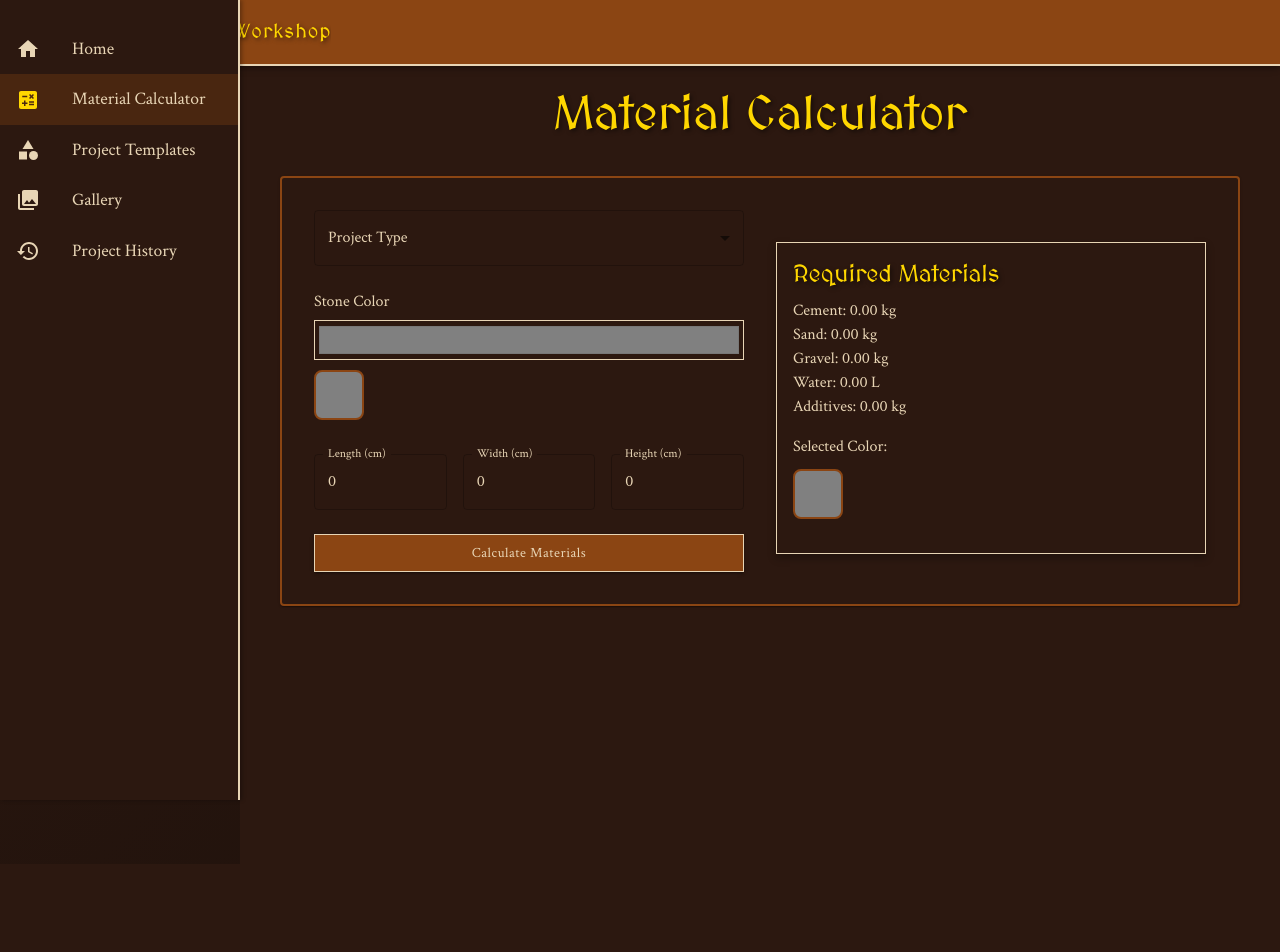
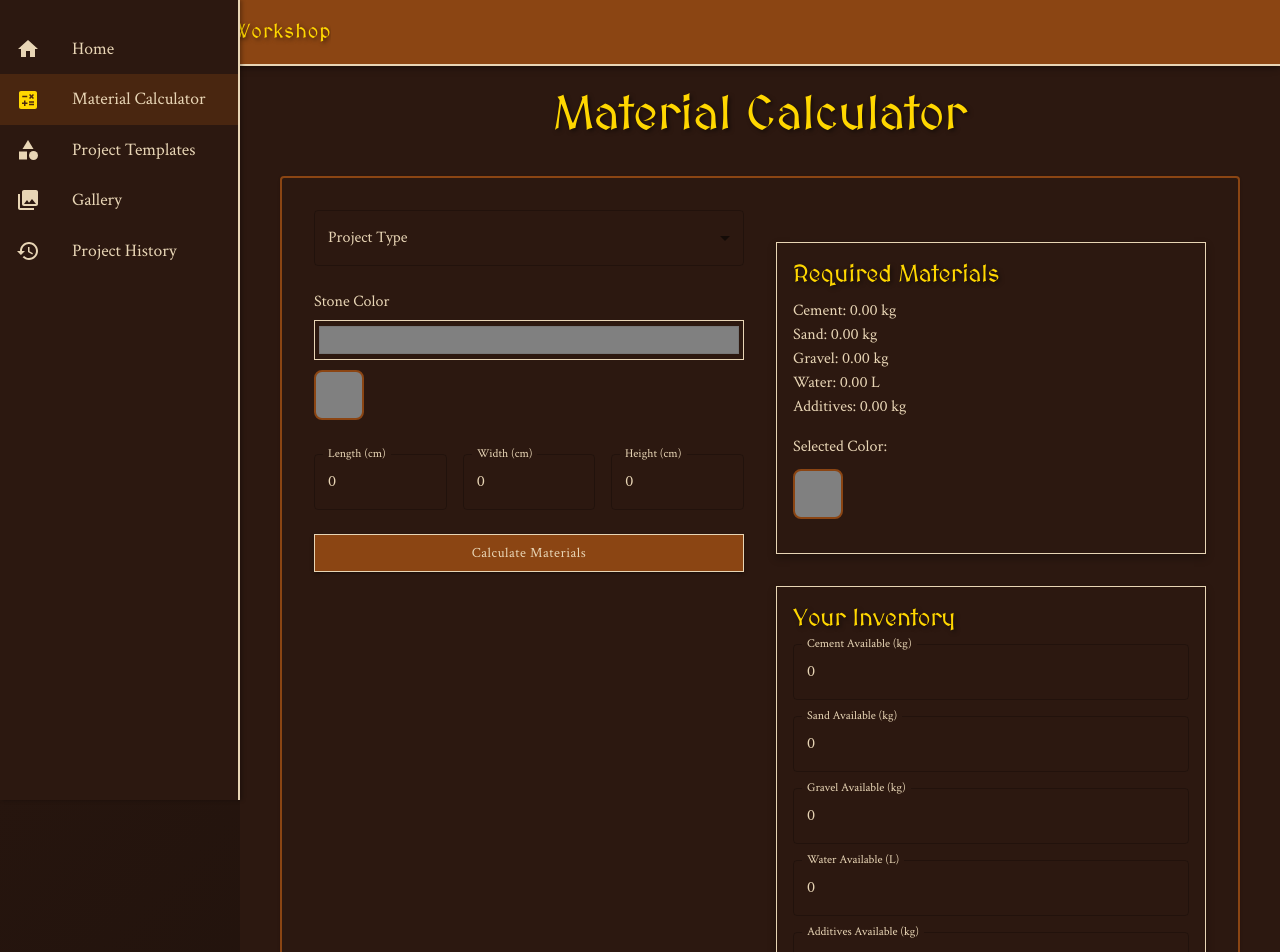
Before and after one commit to Foxglovery/concrete-mixer, a React (Create React App) app: page /calculator in a window 1280 px wide. Shown: the top 952 px of the page. Before the commit the page ends 864 px from the top, so only its background shows below. Built offline with nearby package versions, Linux system fonts and the light colour scheme.

Commit message:
added inventory management

```diff
--- a/src/pages/MaterialCalculator.tsx
+++ b/src/pages/MaterialCalculator.tsx
@@ -13,6 +13,7 @@ import {
   Slider,
   Card,
   CardContent,
+  Divider,
 } from '@mui/material';
 import styled from 'styled-components';
 
@@ -37,6 +38,12 @@ const ColorPreview = styled.div<{ color: string }>`
   margin: 10px 0;
 `;
 
+const InventoryCard = styled(Card)`
+  background: rgba(210, 180, 140, 0.9);
+  border: 2px solid #8B4513;
+  margin-top: 2rem;
+`;
+
 interface MaterialMix {
   cement: number;
   sand: number;
@@ -44,6 +51,14 @@ interface MaterialMix {
   water: number;
   additives: number;
   color: string;
+}
+
+interface Inventory {
+  cement: number;
+  sand: number;
+  gravel: number;
+  water: number;
+  additives: number;
 }
 
 const MaterialCalculator = () => {
@@ -60,6 +75,13 @@ const MaterialCalculator = () => {
     water: 0,
     additives: 0,
     color: '#808080', // Default gray color
+  });
+  const [inventory, setInventory] = useState<Inventory>({
+    cement: 0,
+    sand: 0,
+    gravel: 0,
+    water: 0,
+    additives: 0,
   });
 
   const projectTypes = [
@@ -81,6 +103,15 @@ const MaterialCalculator = () => {
       color: materialMix.color,
     };
     setMaterialMix(mix);
+  };
+
+  const getMaterialStatus = (required: number, available: number) => {
+    const difference = available - required;
+    if (difference >= 0) {
+      return { status: 'sufficient', message: `You have ${difference.toFixed(2)} kg/L extra` };
+    } else {
+      return { status: 'insufficient', message: `You need ${Math.abs(difference).toFixed(2)} kg/L more` };
+    }
   };
 
   return (
@@ -186,6 +217,86 @@ const MaterialCalculator = () => {
                 <ColorPreview color={materialMix.color} />
               </CardContent>
             </ResultCard>
+
+            <InventoryCard>
+              <CardContent>
+                <Typography variant="h5" gutterBottom>
+                  Your Inventory
+                </Typography>
+                <Grid container spacing={2}>
+                  <Grid item xs={12}>
+                    <TextField
+                      fullWidth
+                      label="Cement Available (kg)"
+                      type="number"
+                      value={inventory.cement}
+                      onChange={(e) => setInventory({ ...inventory, cement: Number(e.target.value) })}
+                    />
+                    {materialMix.cement > 0 && (
+                      <Typography variant="body2" color={getMaterialStatus(materialMix.cement, inventory.cement).status === 'sufficient' ? 'success.main' : 'error.main'}>
+                        {getMaterialStatus(materialMix.cement, inventory.cement).message}
+                      </Typography>
+                    )}
+                  </Grid>
+                  <Grid item xs={12}>
+                    <TextField
+                      fullWidth
+                      label="Sand Available (kg)"
+                      type="number"
+                      value={inventory.sand}
+                      onChange={(e) => setInventory({ ...inventory, sand: Number(e.target.value) })}
+                    />
+                    {materialMix.sand > 0 && (
+                      <Typography variant="body2" color={getMaterialStatus(materialMix.sand, inventory.sand).status === 'sufficient' ? 'success.main' : 'error.main'}>
+                        {getMaterialStatus(materialMix.sand, inventory.sand).message}
+                      </Typography>
+                    )}
+                  </Grid>
+                  <Grid item xs={12}>
+                    <TextField
+                      fullWidth
+                      label="Gravel Available (kg)"
+                      type="number"
+                      value={inventory.gravel}
+                      onChange={(e) => setInventory({ ...inventory, gravel: Number(e.target.value) })}
+                    />
+                    {materialMix.gravel > 0 && (
+                      <Typography variant="body2" color={getMaterialStatus(materialMix.gravel, inventory.gravel).status === 'sufficient' ? 'success.main' : 'error.main'}>
+                        {getMaterialStatus(materialMix.gravel, inventory.gravel).message}
+                      </Typography>
+                    )}
+                  </Grid>
+                  <Grid item xs={12}>
+                    <TextField
+                      fullWidth
+                      label="Water Available (L)"
+                      type="number"
+                      value={inventory.water}
+                      onChange={(e) => setInventory({ ...inventory, water: Number(e.target.value) })}
+                    />
+                    {materialMix.water > 0 && (
+                      <Typography variant="body2" color={getMaterialStatus(materialMix.water, inventory.water).status === 'sufficient' ? 'success.main' : 'error.main'}>
+                        {getMaterialStatus(materialMix.water, inventory.water).message}
+                      </Typography>
+                    )}
+                  </Grid>
+                  <Grid item xs={12}>
+                    <TextField
+                      fullWidth
+                      label="Additives Available (kg)"
+                      type="number"
+                      value={inventory.additives}
+                      onChange={(e) => setInventory({ ...inventory, additives: Number(e.target.value) })}
+                    />
+                    {materialMix.additives > 0 && (
+                      <Typography variant="body2" color={getMaterialStatus(materialMix.additives, inventory.additives).status === 'sufficient' ? 'success.main' : 'error.main'}>
+                        {getMaterialStatus(materialMix.additives, inventory.additives).message}
+                      </Typography>
+                    )}
+                  </Grid>
+                </Grid>
+              </CardContent>
+            </InventoryCard>
           </Grid>
         </Grid>
       </StyledPaper>
```
